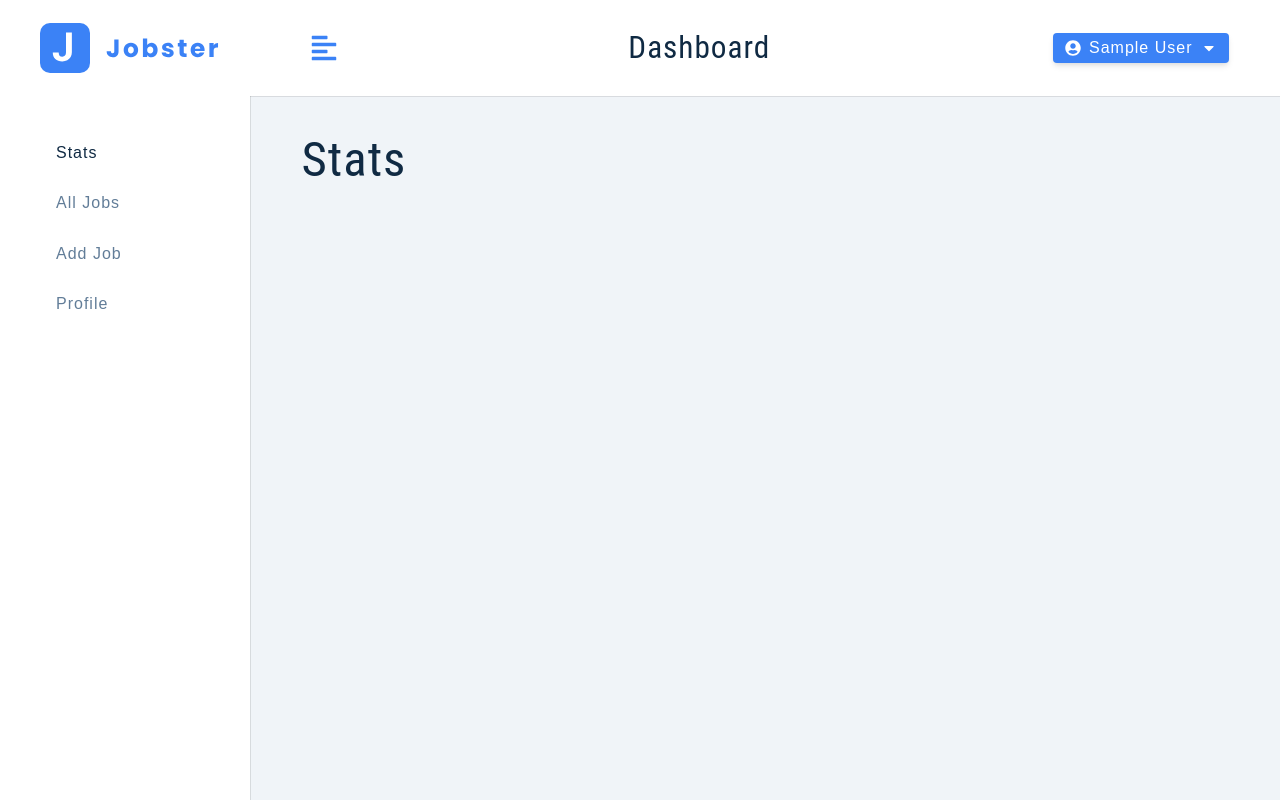
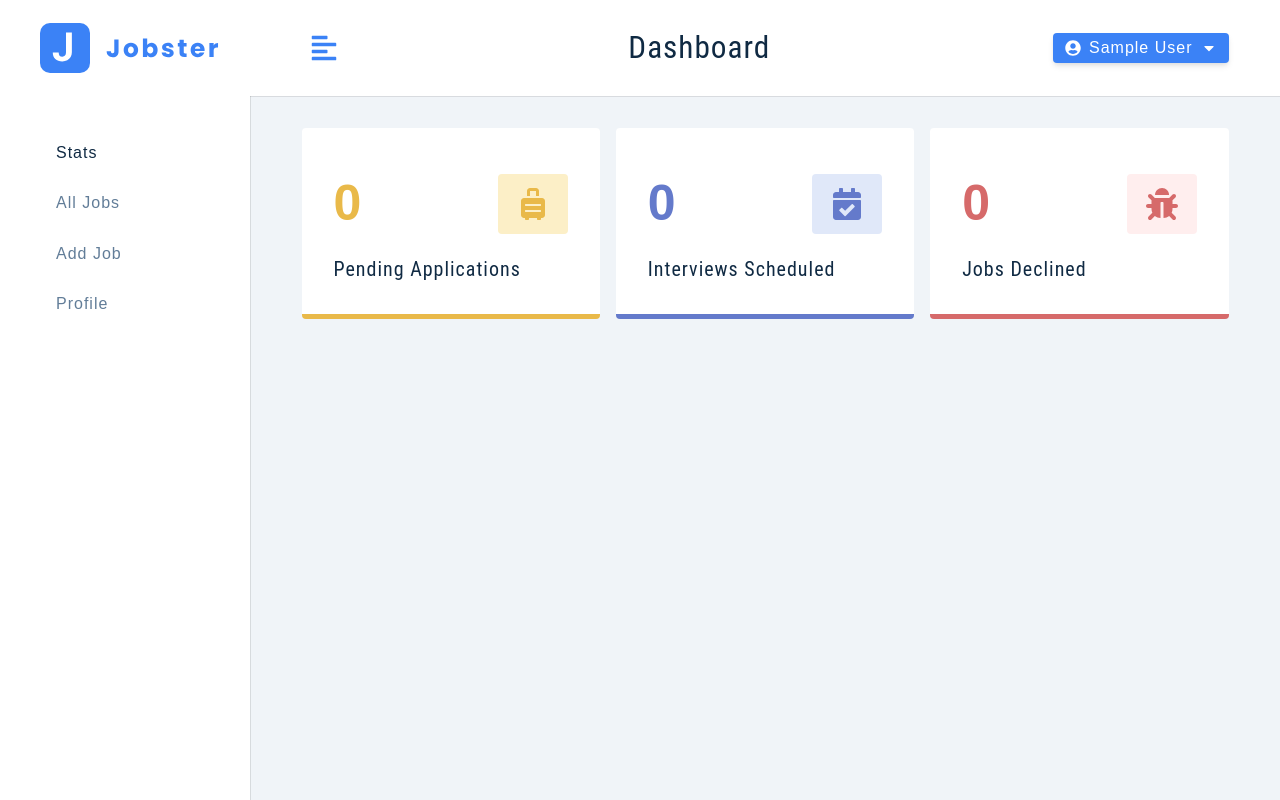
Before and after one commit to krsmanovic013/job-app, a React (Vite) app: page / in a window 1280 px wide. Built offline with nearby package versions, Linux system fonts and the light colour scheme; no server answers; sample sign-in values are in the browser's storage.

Commit message:
stats page and charts finished

```diff
--- a/package.json
+++ b/package.json
@@ -19,7 +19,8 @@
     "react-icons": "^4.8.0",
     "react-redux": "^8.0.5",
     "react-router-dom": "^6.11.2",
-    "react-toastify": "^9.1.3"
+    "react-toastify": "^9.1.3",
+    "recharts": "^2.6.2"
   },
   "devDependencies": {
     "@types/react": "^18.0.28",
--- a/src/Pages/Dashboard/Stats.jsx
+++ b/src/Pages/Dashboard/Stats.jsx
@@ -1,4 +1,27 @@
+import { useEffect } from "react";
+import { useDispatch, useSelector } from "react-redux";
+import { showStats } from "../../features/allJobs/allJobsSlice";
+import { StatsContainer, ChartsContainer } from "../../components";
+import Loading from "../../components/Loading";
+
 const Stats = () => {
-  return <h1>Stats</h1>;
+  const dispatch = useDispatch();
+  const { isLoading, monthlyApplications } = useSelector(
+    (store) => store.allJobs
+  );
+  useEffect(() => {
+    dispatch(showStats());
+  }, []);
+
+  if (isLoading) {
+    return <Loading center />;
+  }
+
+  return (
+    <>
+      <StatsContainer />
+      {monthlyApplications.length > 0 && <ChartsContainer />}
+    </>
+  );
 };
 export default Stats;
--- a/src/Pages/Register.jsx
+++ b/src/Pages/Register.jsx
@@ -81,6 +81,18 @@ const Register = () => {
         <button type="submit" className="btn btn-block" disabled={isLoading}>
           {isLoading ? "loading..." : "submit"}
         </button>
+        <button
+          type="button"
+          className="btn btn-block btn-hipster"
+          disabled={isLoading}
+          onClick={() =>
+            dispatch(
+              loginUser({ email: "testUser@test.com", password: "secret" })
+            )
+          }
+        >
+          {isLoading ? "Loading..." : "Demo App"}
+        </button>
         <p>
           {values.isMember ? "Not a member yet?" : "Already a member?"}
           <button type="button" className="member-btn" onClick={toggleMember}>
--- /dev/null
+++ b/src/components/AreaChartComp.jsx
@@ -0,0 +1,24 @@
+import {
+  ResponsiveContainer,
+  AreaChart,
+  Area,
+  XAxis,
+  YAxis,
+  CartesianGrid,
+  Tooltip,
+} from "recharts";
+
+const AreaChartComp = ({ data }) => {
+  return (
+    <ResponsiveContainer width="100%" height={300}>
+      <AreaChart data={data} margin={{ top: 50 }}>
+        <CartesianGrid strokeDasharray={"3 3"} />
+        <XAxis dataKey="date" />
+        <YAxis allowDecimals={false} />
+        <Tooltip />
+        <Area type="monotone" dataKey="count" stroke="#1e3a8a" fill="#3b82f6" />
+      </AreaChart>
+    </ResponsiveContainer>
+  );
+};
+export default AreaChartComp;
--- /dev/null
+++ b/src/components/BarChartComp.jsx
@@ -0,0 +1,23 @@
+import {
+  BarChart,
+  Bar,
+  XAxis,
+  YAxis,
+  Tooltip,
+  ResponsiveContainer,
+  CartesianGrid,
+} from "recharts";
+
+const BarChartComp = ({ data }) => {
+  return (
+    <ResponsiveContainer width="100%" height={300}>
+      <BarChart data={data} margin={{ top: 50 }}>
+        <CartesianGrid strokeDasharray="3 3 " />
+        <XAxis dataKey="date" />
+        <YAxis allowDecimals={false} />
+        <Bar dataKey="count" fill="#3b82f6" barSize={75} />
+      </BarChart>
+    </ResponsiveContainer>
+  );
+};
+export default BarChartComp;
--- /dev/null
+++ b/src/components/ChartsContainer.jsx
@@ -0,0 +1,20 @@
+import { useState } from "react";
+import { AreaChartComp, BarChartComp } from "../components";
+import { useSelector } from "react-redux";
+import Wrapper from "../assets/wrappers/ChartsContainer";
+
+const ChartsContainer = () => {
+  const [barChart, setBarChart] = useState(true);
+  const { monthlyApplications: data } = useSelector((store) => store.allJobs);
+
+  return (
+    <Wrapper>
+      <h4>Monthly Applications</h4>
+      <button type="button" onClick={() => setBarChart(!barChart)}>
+        {barChart ? "Area Chart" : "Bar Chart"}
+      </button>
+      {barChart ? <BarChartComp data={data} /> : <AreaChartComp data={data} />}
+    </Wrapper>
+  );
+};
+export default ChartsContainer;
--- /dev/null
+++ b/src/components/StatItem.jsx
@@ -0,0 +1,14 @@
+import Wrapper from "../assets/wrappers/StatItem";
+
+const StatItem = ({ title, count, icon, color, bgc }) => {
+  return (
+    <Wrapper color={color} bcg={bgc}>
+      <header>
+        <span className="count">{count}</span>
+        <span className="icon">{icon}</span>
+      </header>
+      <h5 className="title">{title}</h5>
+    </Wrapper>
+  );
+};
+export default StatItem;
--- /dev/null
+++ b/src/components/StatsContainer.jsx
@@ -0,0 +1,42 @@
+import StatItem from "./StatItem";
+import { FaSuitcaseRolling, FaCalendarCheck, FaBug } from "react-icons/fa";
+import Weapper from "../assets/wrappers/StatsContainer";
+import { useSelector } from "react-redux";
+import Wrapper from "../assets/wrappers/StatsContainer";
+
+const StatsContainer = () => {
+  const { stats } = useSelector((store) => store.allJobs);
+
+  const defaultStats = [
+    {
+      title: "pending applications",
+      count: stats.pending || 0,
+      icon: <FaSuitcaseRolling />,
+      color: "#e9b949",
+      bgc: "#fcefc7",
+    },
+    {
+      title: "interviews scheduled",
+      count: stats.interview || 0,
+      icon: <FaCalendarCheck />,
+      color: "#647acb",
+      bgc: "#e0e8f9",
+    },
+    {
+      title: "jobs declined",
+      count: stats.declined || 0,
+      icon: <FaBug />,
+      color: "#d66a6a",
+      bgc: "#ffeeee",
+    },
+  ];
+
+  return (
+    <Wrapper>
+      {defaultStats.map((a, i) => (
+        <StatItem key={i} {...a} />
+      ))}
+    </Wrapper>
+  );
+};
+export default StatsContainer;
--- a/src/features/allJobs/allJobsSlice.js
+++ b/src/features/allJobs/allJobsSlice.js
@@ -16,7 +16,7 @@ const initialState = {
   totalJobs: 0,
   numOfPages: 1,
   page: 1,
-  state: {},
+  stats: {},
   monthlyApplications: [],
   ...initialFilterState,
 };
@@ -34,6 +34,23 @@ export const getAllJobs = createAsyncThunk(
       return res.data;
     } catch (error) {
       return thunkAPI.rejectWithValue("There was an error");
+    }
+  }
+);
+
+export const showStats = createAsyncThunk(
+  "allJobs/showStats",
+  async (_, thunkAPI) => {
+    try {
+      const res = await customFetch.get("/jobs/stats", {
+        headers: {
+          authorization: `Bearer ${thunkAPI.getState().user.user.token}`,
+        },
+      });
+      // console.log(res.data);
+      return res.data;
+    } catch (error) {
+      return thunkAPI.rejectWithValue(error.response.data.msg);
     }
   }
 );
@@ -63,6 +80,17 @@ const allJobsSlice = createSlice({
       state.isLoading = false;
       toast.error(payload);
     },
+    [showStats.pending]: (state) => {
+      state.isLoading = true;
+    },
+    [showStats.fulfilled]: (state, { payload }) => {
+      state.isLoading = false;
+      state.stats = payload.defaultStats;
+      state.monthlyApplications = payload.monthlyApplications;
+    },
+    [showStats.rejected]: (state, { payload }) => {
+      state.isLoading = false;
+    },
   },
 });
 
--- a/src/features/job/jobSlice.js
+++ b/src/features/job/jobSlice.js
@@ -4,6 +4,7 @@ import customFetch from "../../utils/axios";
 import { getUserFromLocalStorage } from "../../utils/localStorage";
 import { logoutUser } from "../user/userSlice";
 import { showLoading, hideLoading, getAllJobs } from "../allJobs/allJobsSlice";
+import { deleteJobThunk, editJobThunk, createJobThunk } from "./jobThunk";
 
 const initialState = {
   isLoading: false,
@@ -18,62 +19,11 @@ const initialState = {
   editJobId: "",
 };
 
-export const editJob = createAsyncThunk(
-  "job/editJob",
-  async ({ jobId, job }, thunkAPI) => {
-    try {
-      const res = await customFetch.patch(`/jobs/${jobId}`, job, {
-        headers: {
-          Authorization: `Bearer ${thunkAPI.getState().user.user.token}`,
-        },
-      });
-      thunkAPI.dispatch(clearValues());
-      return res.data;
-    } catch (error) {
-      return thunkAPI.rejectWithValue(error.response.data.msg);
-    }
-  }
-);
+export const editJob = createAsyncThunk("job/editJob", editJobThunk);
 
-export const deleteJob = createAsyncThunk(
-  "job/deleteJob",
-  async (jobId, thunkAPI) => {
-    thunkAPI.dispatch(showLoading());
-    try {
-      const res = await customFetch.delete(`/jobs/${jobId}`, {
-        headers: {
-          Authorization: `Bearer ${thunkAPI.getState().user.user.token}`,
-        },
-      });
-      thunkAPI.dispatch(getAllJobs());
-      return res.data.msg;
-    } catch (error) {
-      thunkAPI.dispatch(hideLoading());
-      return thunkAPI.rejectWithValue(error.response.data.msg);
-    }
-  }
-);
+export const deleteJob = createAsyncThunk("job/deleteJob", deleteJobThunk);
 
-export const createJob = createAsyncThunk(
-  "job/createJob",
-  async (job, thunkAPI) => {
-    try {
-      const res = await customFetch.post("/jobs", job, {
-        headers: {
-          Authorization: `Bearer ${thunkAPI.getState().user.user.token}`,
-        },
-      });
-      thunkAPI.dispatch(clearValues());
-      return res.data;
-    } catch (error) {
-      if (error.response == 401) {
-        thunkAPI.dispatch(logoutUser());
-        return thunkAPI.rejectWithValue("Un autorized! Logging Out...");
-      }
-      return thunkAPI.rejectWithValue(error.response.data.msg);
-    }
-  }
-);
+export const createJob = createAsyncThunk("job/createJob", createJobThunk);
 
 const jobSlice = createSlice({
   name: "job",
--- /dev/null
+++ b/src/features/job/jobThunk.js
@@ -0,0 +1,51 @@
+import { showLoading, hideLoading, getAllJobs } from "../allJobs/allJobsSlice";
+import customFetch from "../../utils/axios";
+import { clearValues } from "./jobSlice";
+
+export const createJobThunk = async (job, thunkAPI) => {
+  try {
+    const res = await customFetch.post("/jobs", job, {
+      headers: {
+        Authorization: `Bearer ${thunkAPI.getState().user.user.token}`,
+      },
+    });
+    thunkAPI.dispatch(clearValues());
+    return res.data;
+  } catch (error) {
+    if (error.response == 401) {
+      thunkAPI.dispatch(logoutUser());
+      return thunkAPI.rejectWithValue("Un autorized! Logging Out...");
+    }
+    return thunkAPI.rejectWithValue(error.response.data.msg);
+  }
+};
+
+export const deleteJobThunk = async (jobId, thunkAPI) => {
+  thunkAPI.dispatch(showLoading());
+  try {
+    const res = await customFetch.delete(`/jobs/${jobId}`, {
+      headers: {
+        Authorization: `Bearer ${thunkAPI.getState().user.user.token}`,
+      },
+    });
+    thunkAPI.dispatch(getAllJobs());
+    return res.data.msg;
+  } catch (error) {
+    thunkAPI.dispatch(hideLoading());
+    return thunkAPI.rejectWithValue(error.response.data.msg);
+  }
+};
+
+export const editJobThunk = async ({ jobId, job }, thunkAPI) => {
+  try {
+    const res = await customFetch.patch(`/jobs/${jobId}`, job, {
+      headers: {
+        Authorization: `Bearer ${thunkAPI.getState().user.user.token}`,
+      },
+    });
+    thunkAPI.dispatch(clearValues());
+    return res.data;
+  } catch (error) {
+    return thunkAPI.rejectWithValue(error.response.data.msg);
+  }
+};
```
Also changed, not shown: src/components/index.js (+8 -0 lines), 1 other file (tests, documents, lock files or other folders).
